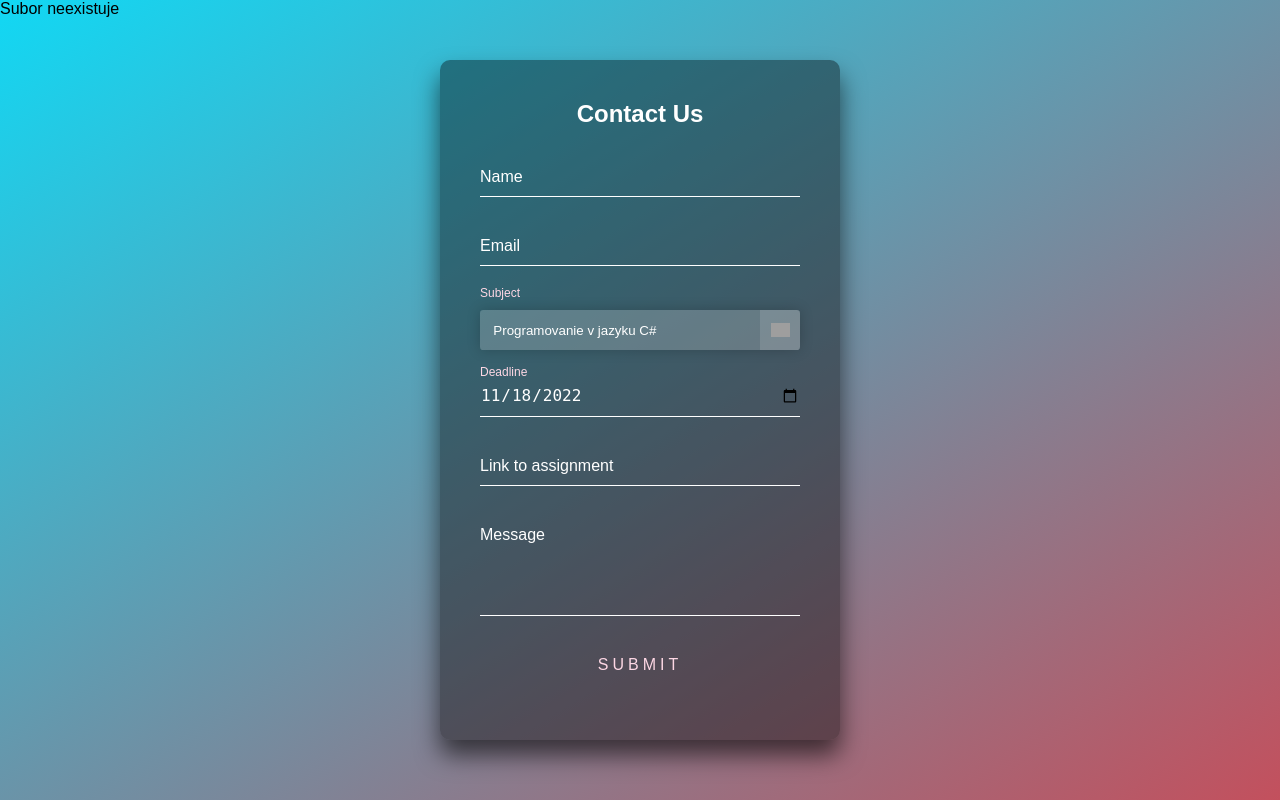
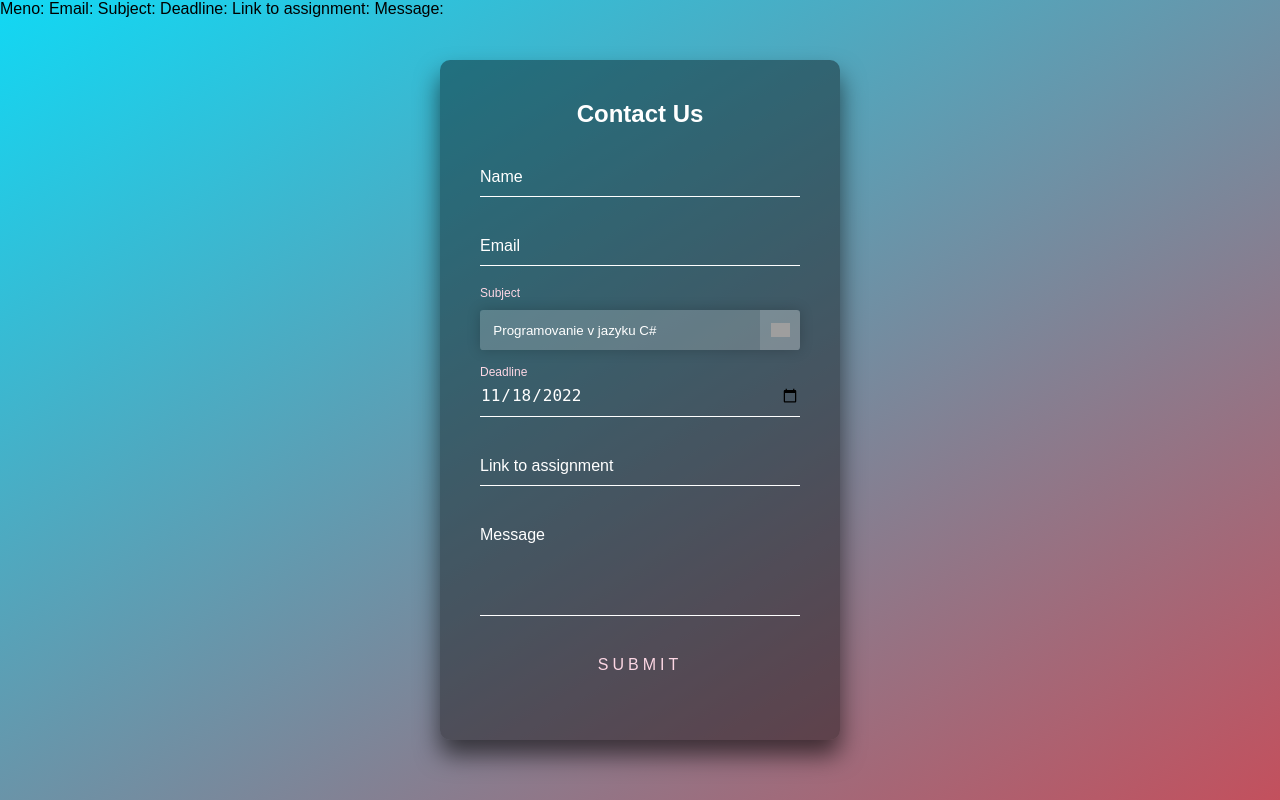
Before and after one commit to pavolslivon/IPaIoT, a PHP site: page /form.php in a window 1280 px wide. Run offline with PHP 8.4, Linux system fonts and the light colour scheme; grey boxes are pictures that could not be loaded.

Commit message:
asdasdad

```diff
--- a/form.php
+++ b/form.php
@@ -81,8 +81,8 @@ fwrite($myfile, $date);
 fwrite($myfile, $link);
 fwrite($myfile, $message);
 fclose($myfile);
-$file3 = fopen("text.txt", "r") or die("Subor neexistuje");
-$text3 = fread($file3, filesize("text.txt"));
+$file3 = fopen("test.txt", "r") or die("Subor neexistuje");
+$text3 = fread($file3, filesize("test.txt"));
 echo $text3;
 fclose($file3);
 ?>
```
